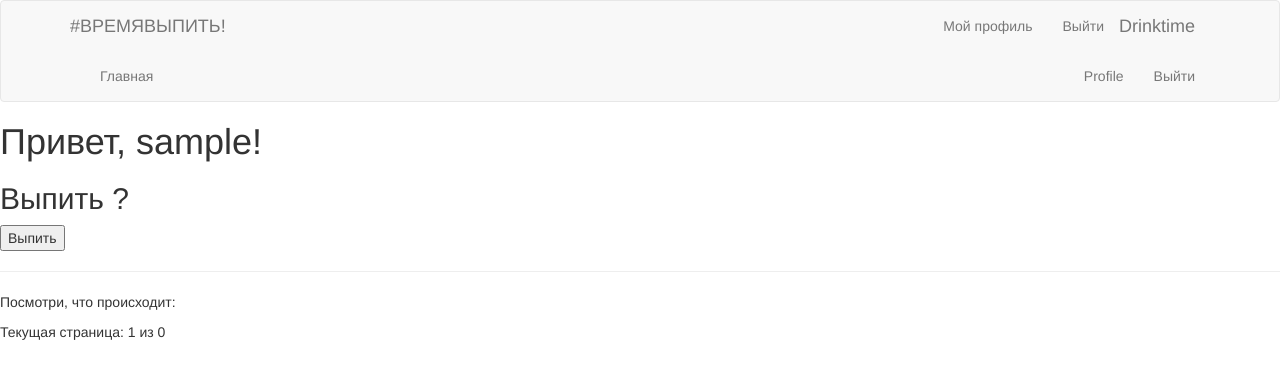
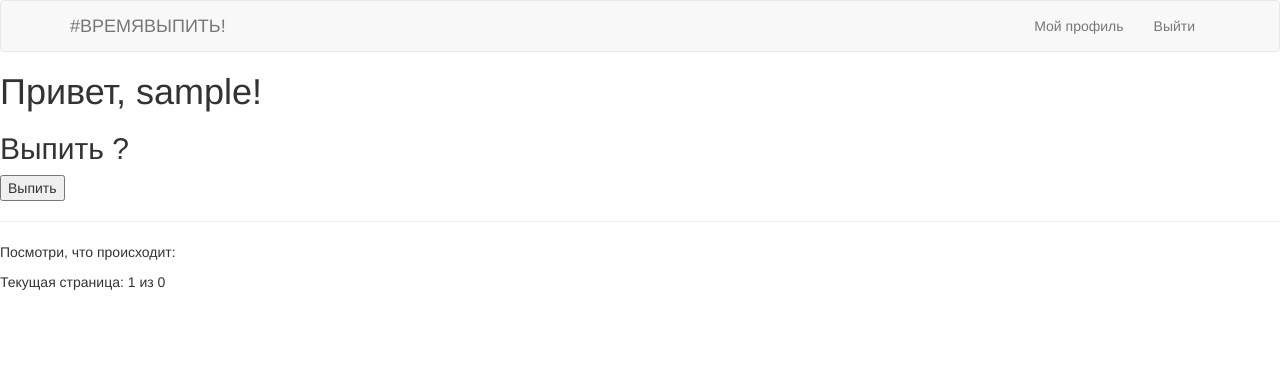
Before and after one commit to Lolwho02/drinktime, a Flask app: page /index in a window 1280 px wide. Shown: the top 379 px of the page. Run offline with Flask 2, Linux system fonts and the light colour scheme; the visitor is signed in with stand-in values (Sample User, id 1); data comes from the database, SQL or seed files in the repository; both versions use the stored data as it was after the commit; data that the repository does not hold is empty; some libraries are stand-ins or nearby versions.

Commit message:
all okay

```diff
--- a/app/templates/base.html
+++ b/app/templates/base.html
@@ -25,23 +25,6 @@
                     <li><a href="{{ url_for('user', username=current_user.username) }}">Мой профиль</a></li>
                     <li><a href="{{ url_for('logout') }}">Выйти</a></li>
                     {% endif %}
-                <a class="navbar-brand" href="{{ url_for('index') }}">Drinktime</a>
-            </div>
-            <div class="collapse navbar-collapse" id="bs-example-navbar-collapse-1">
-                <ul class="nav navbar-nav">
-                    <li><a href="{{ url_for('index') }}">Главная</a></li>
-                </ul>
-                <ul class="nav navbar-nav navbar-right">
-                    {% if current_user.is_anonymous %}
-                    <li><a href="{{ url_for('login') }}">Войти</a></li>
-                    {% else %}
-                    <li><a href="{{ url_for('user', username=current_user.username) }}">Profile</a></li>
-                    <li><a href="{{ url_for('logout') }}">Выйти</a></li>
-                    {% endif %}
-                    {% if current_user.username == 'admin' %}
-                    <li><a href="{{ url_for('admin') }}">Административная страница</a></li>
-                    {% endif %}
-                </ul>
             </div>
         </div>
     </nav>
```
Also changed, not shown: app.db, 1 other file.
